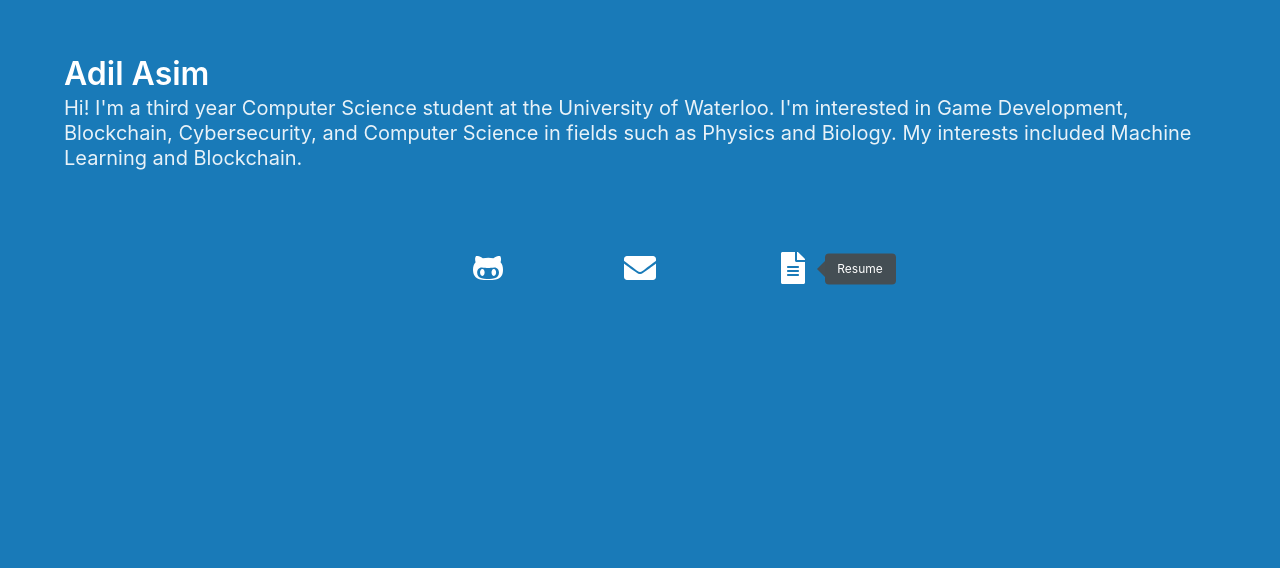
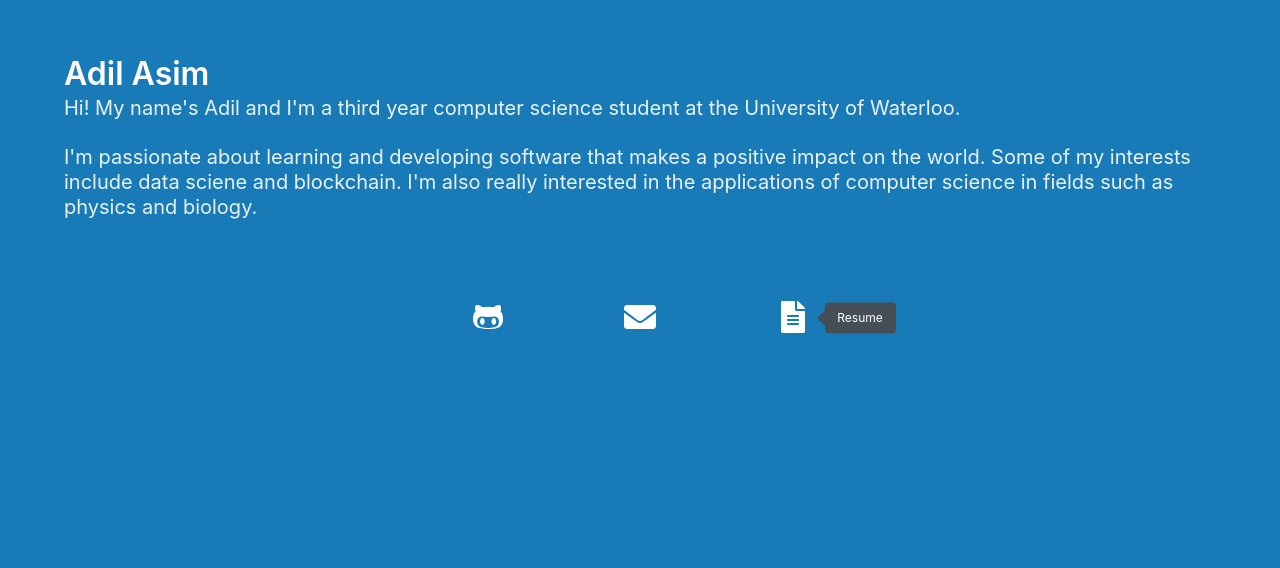
Before and after one commit to 4d11/4d11.github.io, a website: page index.html in a window 1280 px wide. Shown: the part 232-800 px from the top of the page. Drawn offline with Linux system fonts and the light colour scheme.

Commit message:
Updated about

```diff
--- a/index.html
+++ b/index.html
@@ -18,16 +18,14 @@
         <h1 class="title">
           Adil Asim
         </h1>
-        <h2 class="subtitle">
+        <p class="subtitle">
           Hi!
 
-          I'm a third year Computer Science student at the University of Waterloo.
-
-          I'm interested in Game Development, Blockchain, Cybersecurity, and
-          Computer Science in fields such as Physics and Biology.
-
-          My interests included Machine Learning and Blockchain.
-        </h2>
+          My name's Adil and I'm a third year computer science student at the University of Waterloo.
+        </p>
+        <p class="subtitle">
+          I'm passionate about learning and developing software that makes a positive impact on the world. Some of my interests include data sciene and blockchain. I'm also really interested in the applications of computer science in fields such as physics and biology.
+        </p>
 
         <div style="text-align: center;">
           <span class="info-icon icon is-large tooltip is-tooltip-left" data-tooltip="Github">
```
